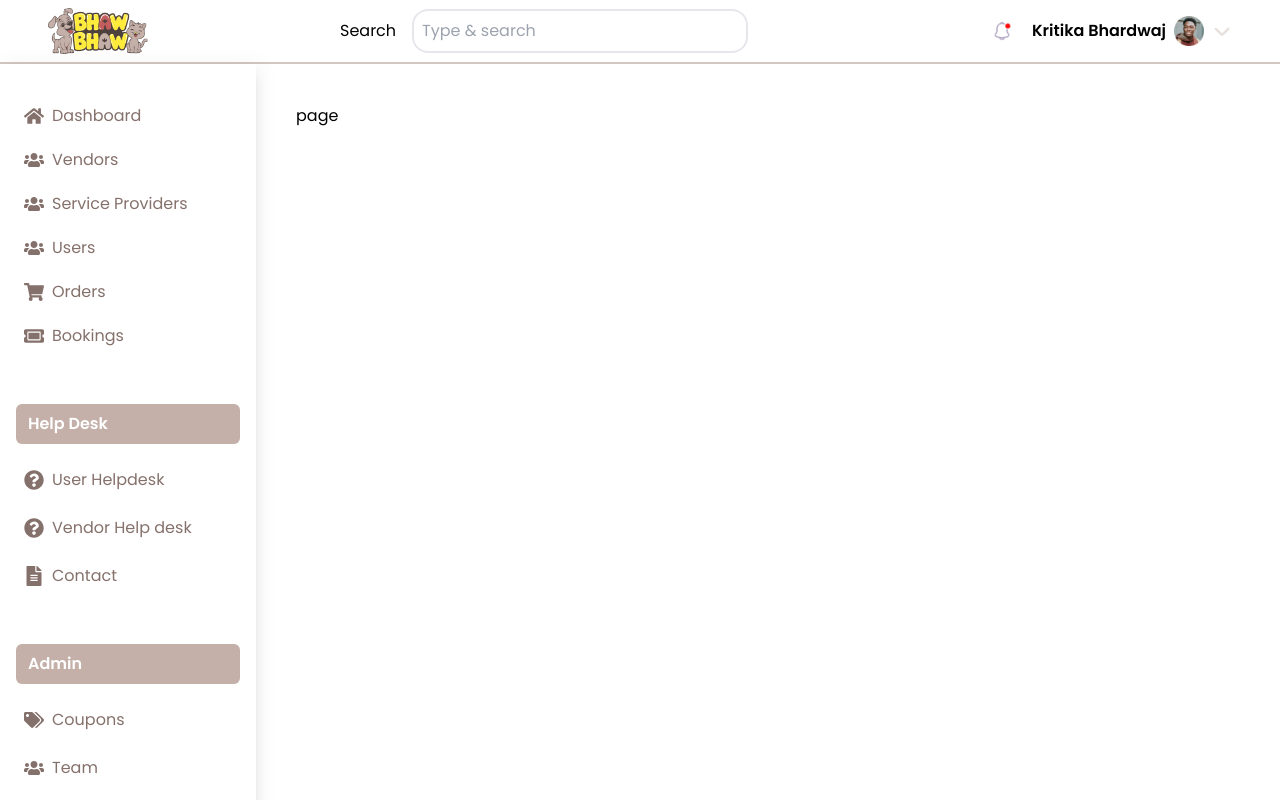
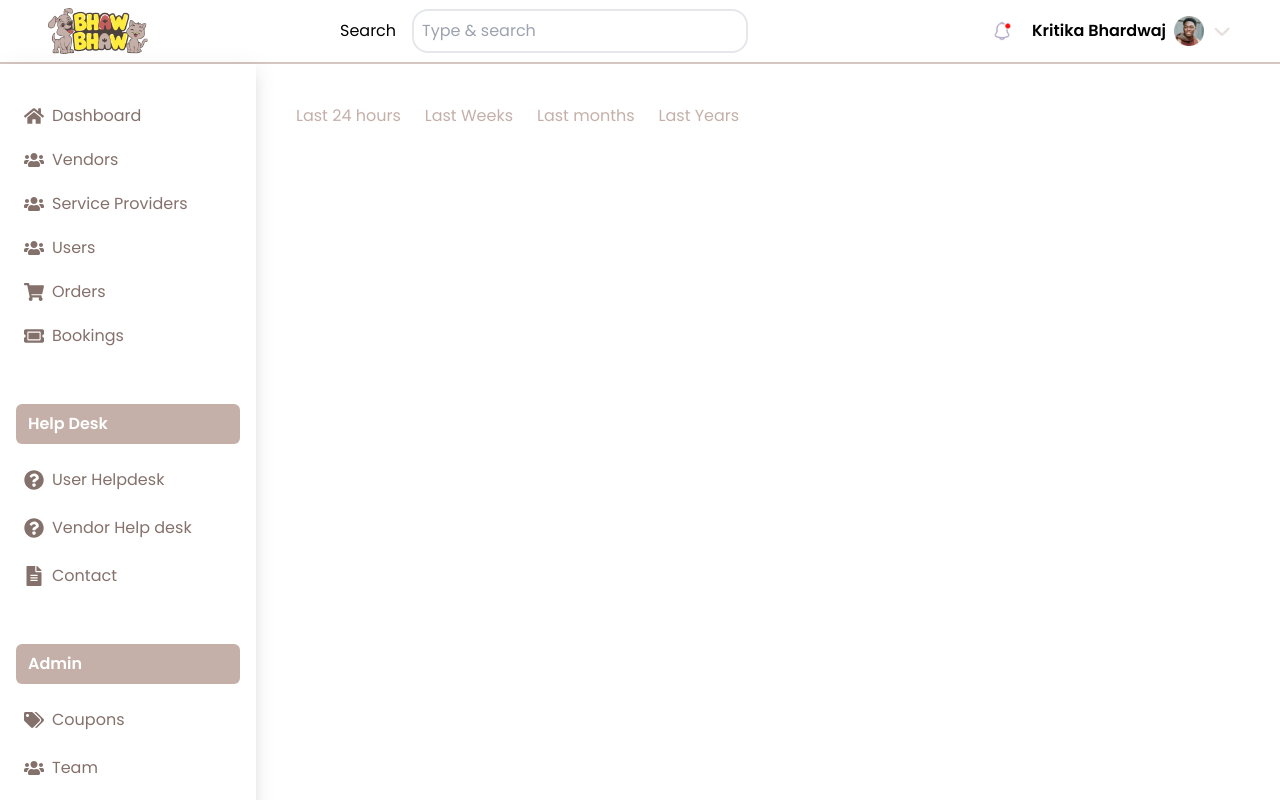
Before and after one commit to Saloni-FED/baw-baw-admin, a Next.js app: page /dashboard in a window 1280 px wide. Shown: the top 800 px of the page. Built offline with nearby package versions, Linux system fonts and the light colour scheme.

Commit message:
created sidebar and navbar

```diff
--- a/src/app/(routes)/dashboard/page.jsx
+++ b/src/app/(routes)/dashboard/page.jsx
@@ -1,8 +1,11 @@
 import React from 'react'
+import DashBoard from '@/components/Dashboard/DashBoard'
 
 const page = () => {
   return (
-    <div>page</div>
+    <div>
+      <DashBoard/>
+    </div>
   )
 }
 
--- /dev/null
+++ b/src/components/Dashboard/DashBoard.jsx
@@ -0,0 +1,18 @@
+import React from "react";
+
+const DashBoard = () => {
+  return (
+    <div>
+      <div>
+        <ul className="flex md:gap-6 text-baw-baw-g4">
+          <li>Last 24 hours</li>
+          <li>Last Weeks</li>
+          <li>Last months</li>
+          <li>Last Years</li>
+        </ul>
+      </div>
+    </div>
+  );
+};
+
+export default DashBoard;
```
